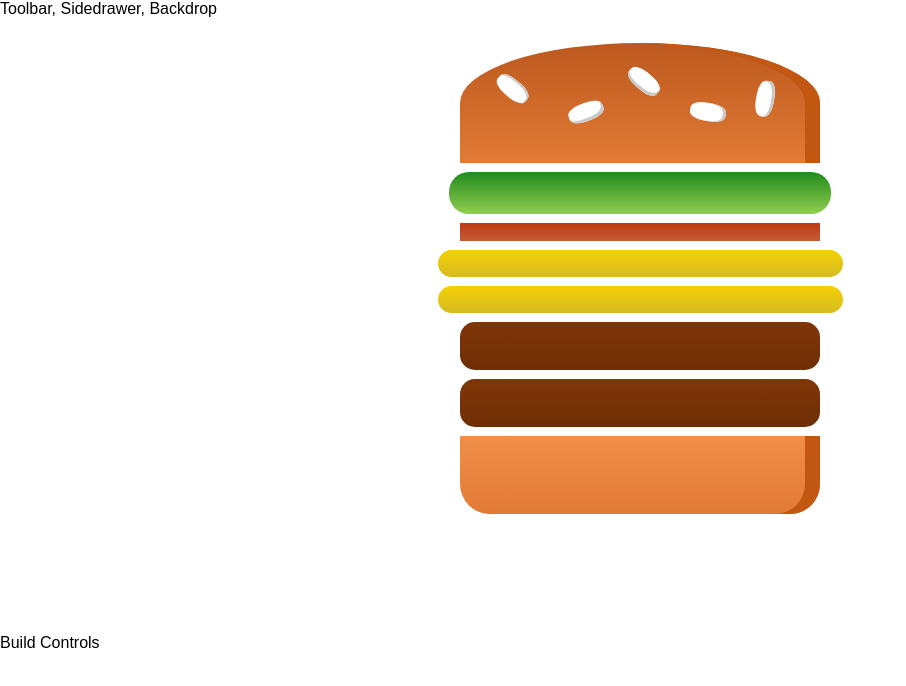
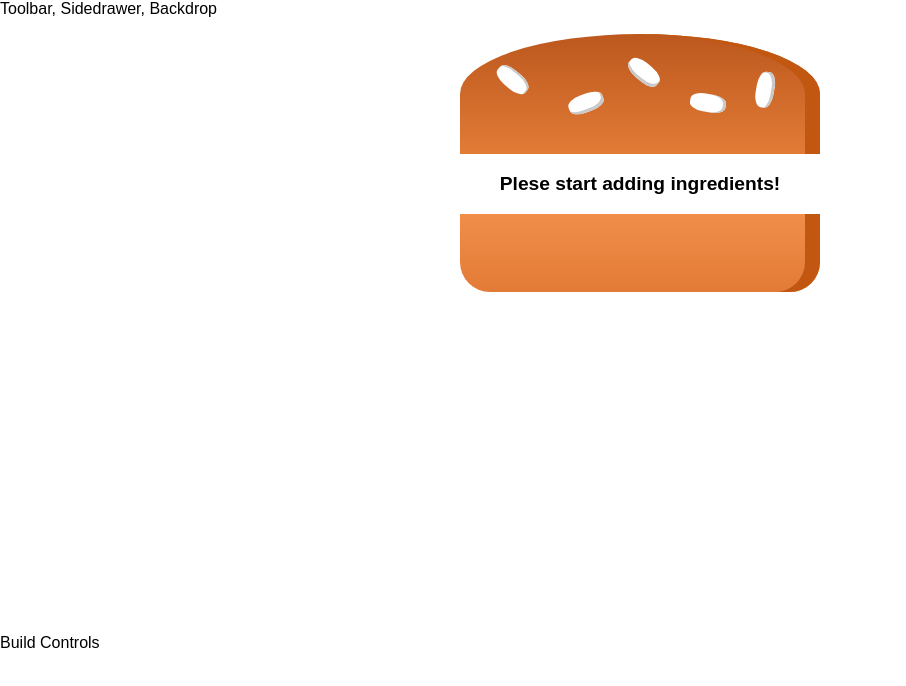
Before and after one commit to prajesh-ananthan/burger-app, a React app: page / in a window 1280 px wide. Shown: the top 686 px of the page, without its empty margins (0-906 px from the left). Built offline with nearby package versions, Linux system fonts and the light colour scheme.

Commit message:
130 - Calculating the Ingredient sum dynamically

```diff
--- a/src/components/Burger/Burger.css
+++ b/src/components/Burger/Burger.css
@@ -2,7 +2,7 @@
     width: 100%;
     margin: auto;
     height: 250px;
-    overflow: scroll;
+    /*overflow: scroll;*/
     text-align: center;
     font-weight: bold;
     font-size: 1.2rem;
--- a/src/components/Burger/Burger.js
+++ b/src/components/Burger/Burger.js
@@ -5,12 +5,21 @@ import BurgerIngredient from "./BurgerIngredient";
 const burger = (props) => {
 
     // Convert object to array
-    const transformedIngredients = Object.keys(props.ingredients)
+    // Use `reduce` function to flatten the array
+    let transformedIngredients = Object.keys(props.ingredients)
         .map(igKey => {
             return [...Array(props.ingredients[igKey])].map((_, i) => {
                 return <BurgerIngredient key={igKey + i} type={igKey}/>;
             });
-        });
+        })
+        .reduce((arr, el) => {
+            return arr.concat(el);
+        }, [])
+
+    if (transformedIngredients.length === 0) {
+        transformedIngredients = <p>Plese start adding ingredients!</p>
+    }
+    console.log(transformedIngredients);
 
     return (
         <div className={classes.Burger}>
--- a/src/containers/BurgerBuilder/BurgerBuilder.js
+++ b/src/containers/BurgerBuilder/BurgerBuilder.js
@@ -7,10 +7,10 @@ class BurgerBuilder extends Component {
 
     state = {
         ingredients: {
-            salad: 1,
-            bacon: 1,
-            cheese: 2,
-            meat: 2
+            salad: 0,
+            bacon: 0,
+            cheese: 0,
+            meat: 0
         }
     }
 
```
